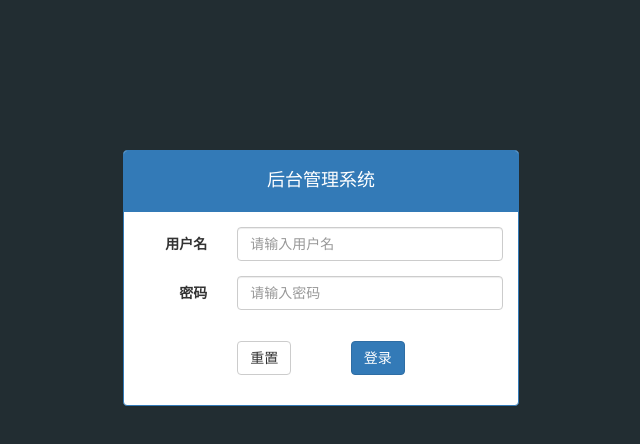
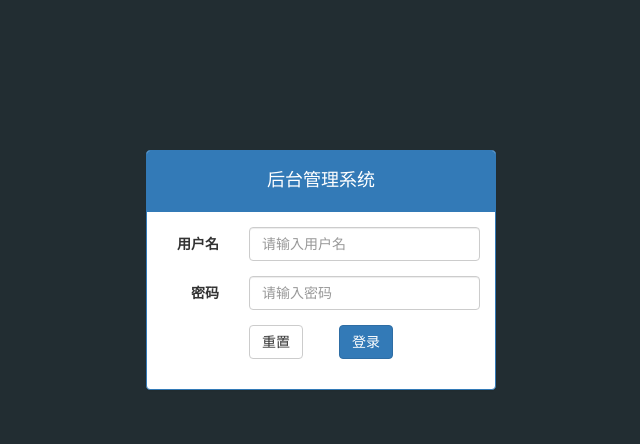
Before and after one commit to taoganll/letao, a website: page public/pc/login.html in a window 1280 px wide. Shown: the whole page, without its empty margins (319-959 px from the left). Drawn offline with Linux system fonts and the light colour scheme.

Commit message:
登录页面完成

```diff
--- a/public/pc/js/login.js
+++ b/public/pc/js/login.js
@@ -1,3 +1,82 @@
 /**
  * Created by MyPC on 2018/3/3.
  */
+$(function () {
+    $("form").bootstrapValidator({
+        feedbackIcons: {
+            valid: 'glyphicon glyphicon-ok',
+            invalid: 'glyphicon glyphicon-remove',
+            validating: 'glyphicon glyphicon-refresh'
+        },
+        fields: {
+            //校验用户名，对应name表单的name属性
+            username: {
+                validators: {
+                    //不能为空
+                    notEmpty: {
+                        message: '用户名不能为空'
+                    },
+                    //长度校验
+                    stringLength: {
+                        min: 2,
+                        max: 6,
+                        message: '用户名长度必须在2到6之间'
+                    },
+                    callback: {
+                        message: '用户名错误'
+                    },
+                },
+            },
+            password: {
+                validators: {
+                    //不能为空
+                    notEmpty: {
+                        message: '密码不能为空'
+                    },
+                    //长度校验
+                    stringLength: {
+                        min: 6,
+                        max: 12,
+                        message: '用户名长度必须在6到12之间'
+                    },
+                    callback: {
+                        message: '密码错误'
+                    },
+                },
+            }
+        },
+    });
+
+    $("form").on('success.form.bv', function (e) {
+        e.preventDefault();
+        //使用ajax提交逻辑
+        $.ajax({
+            type: 'POST',
+            url: '/employee/employeeLogin',
+            data: $("form").serialize(),
+            dataType: 'json',
+            success: function (info) {
+                console.log(info);
+                if (info.error === 1000) {
+                    //输入内容时做校检
+                    $("form").data("bootstrapValidator").updateStatus("username", "INVALID", "callback");
+
+                }
+                ;
+                if (info.error === 1001) {
+                    $("form").data("bootstrapValidator").updateStatus("password", "INVALID", "callback");
+
+                }
+                ;
+                if (info.success) {
+                    location.href = "index.html";
+                }
+            }
+        })
+
+    });
+
+    $("[type='reset']").on('click', function () {
+        $("form").data("bootstrapValidator").resetForm(true);
+    })
+})
--- a/public/pc/login.html
+++ b/public/pc/login.html
@@ -4,10 +4,11 @@
     <meta charset="UTF-8">
     <title>登入页</title>
     <link rel="stylesheet" href="lib/bootstrap/css/bootstrap.min.css"/>
+    <link rel="stylesheet" href="lib/bootstrap-validator/css/bootstrapValidator.min.css"/>
     <link rel="stylesheet" href="css/common.css"/>
 </head>
 <body class="body-bg">
-<div class="contain">
+<div class="container">
     <div class="col-md-4 col-md-offset-4">
         <div class="panel panel-primary m-150">
             <div class="panel-heading">
@@ -29,10 +30,6 @@
                         </div>
                     </div>
                     <div class="form-group">
-                        <div class="col-sm-offset-2 col-sm-10">
-                        </div>
-                    </div>
-                    <div class="form-group">
                         <div class="col-sm-offset-3 col-sm-6">
                             <button type="reset" class="btn btn-default pull-left">重置</button>
                             <button type="submit" class="btn btn-primary pull-right">登录</button>
@@ -45,6 +42,7 @@
 </div>
 <script src="lib/jquery/jquery.min.js"></script>
 <script src="lib/bootstrap/js/bootstrap.min.js"></script>
+<script src="lib/bootstrap-validator/js/bootstrapValidator.min.js"></script>
 <script src="js/common.js"></script>
 <script src="js/login.js"></script>
 </body>
```
